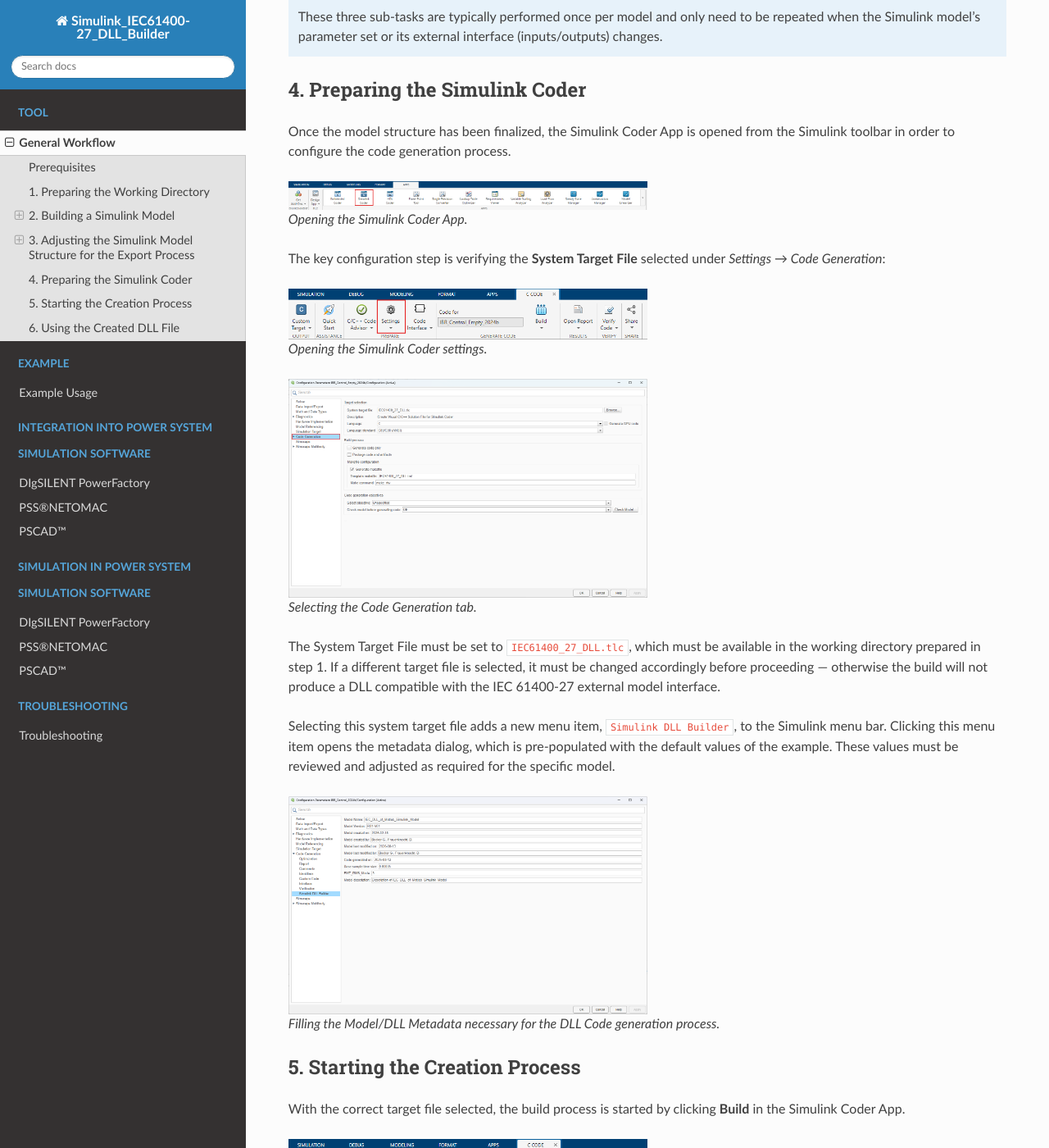
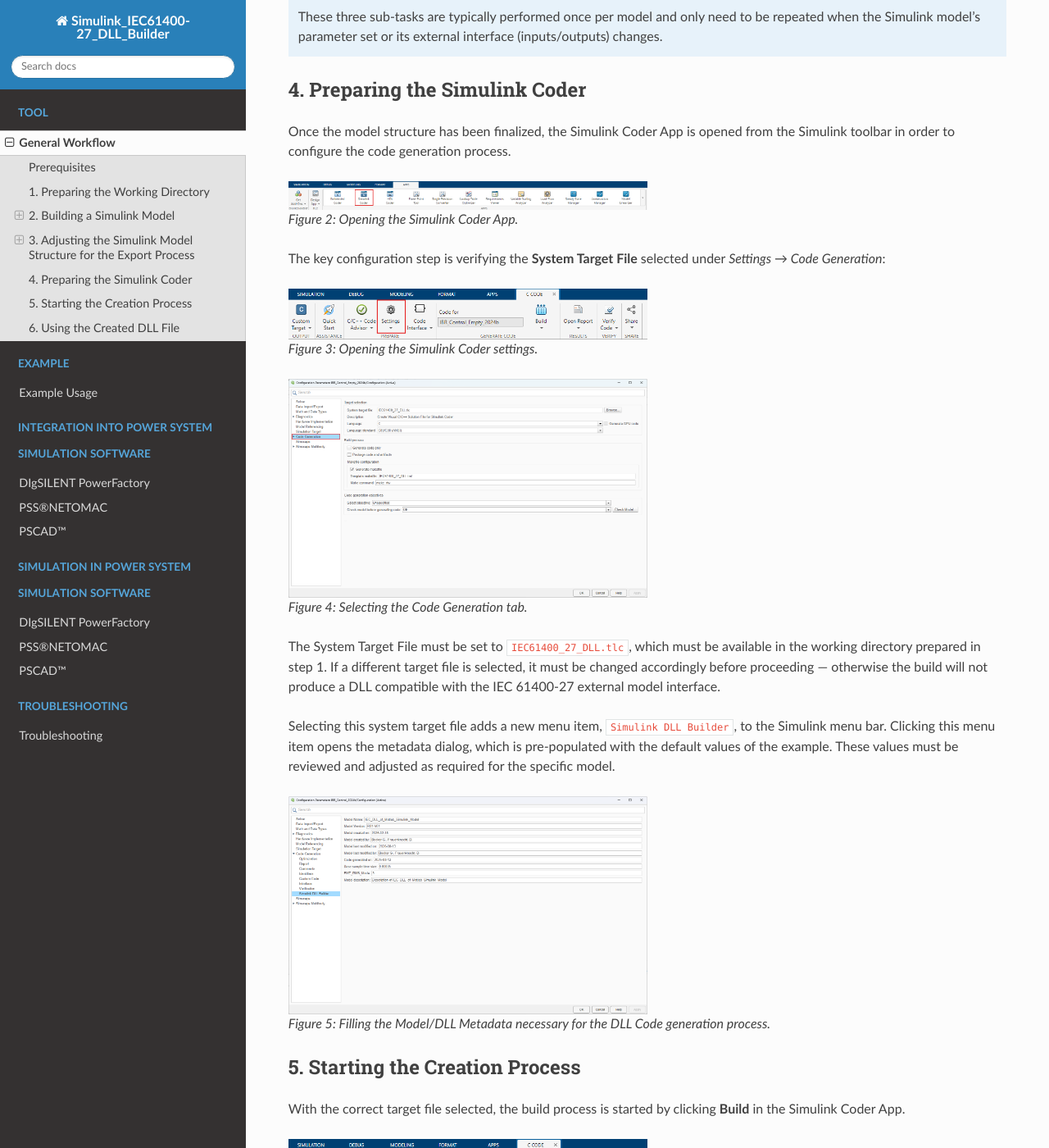
Before and after one commit to Institute-of-Electrical-Energy-Systems/SIMULINK_DLL_Builder, a Sphinx documentation site: the page built from docs/How_to_use.rst, in a window 1280 px wide and 1400 px high, scrolled down 4396 px. Shown: the whole window at 82% size. Built offline with Sphinx 7.4.7 and the Read the Docs theme 3.1.0, drawn with Linux system fonts in a browser that asks for light colours; formulas are drawn with MathJax 3; some of the changed text lies outside the part shown.

Commit message:
Update How_to_use.rst

```diff
--- a/docs/How_to_use.rst
+++ b/docs/How_to_use.rst
@@ -11,8 +11,9 @@
 
 .. figure:: ./images/GeneralWorkflow/iec61400_27_builder_workflow.png
    :alt: Overview of the six-step workflow
+   :target: _images/iec61400_27_builder_workflow.png
 
-   Overview of the six-step workflow of the IEC 61400-27 Builder.
+   Figure 1: Overview of the six-step workflow of the IEC 61400-27 Builder.
 
 .. note::
 
@@ -214,8 +215,9 @@
 .. figure:: ./images/GeneralWorkflow/SimulinkCoder.png
    :alt: Opening the Simulink Coder App
    :width: 50%
+   :target: _images/SimulinkCoder.png
 
-   Opening the Simulink Coder App.
+   Figure 2: Opening the Simulink Coder App.
 
 The key configuration step is verifying the **System Target File**
 selected under *Settings → Code Generation*:
@@ -223,14 +225,16 @@
 .. figure:: ./images/GeneralWorkflow/SimulinkCoderSettings.png
    :alt: Simulink Coder settings dialog
    :width: 50%
+   :target: _images/SimulinkCoderSettings.png
 
-   Opening the Simulink Coder settings.
+   Figure 3: Opening the Simulink Coder settings.
 
 .. figure:: ./images/GeneralWorkflow/SimulinkCoderSettingsCodeGeneration.png
    :alt: Code Generation tab
    :width: 50%
+   :target: _images SimulinkCoderSettingsCodeGeneration.png
 
-   Selecting the Code Generation tab.
+   Figure 4: Selecting the Code Generation tab.
 
 The System Target File must be set to ``IEC61400_27_DLL.tlc``, which must be available in the working directory prepared in
 step 1. If a different target file is selected, it must be changed accordingly before proceeding — otherwise the build will
@@ -243,8 +247,9 @@
 .. figure:: ./images/GeneralWorkflow/SimulinkCoderSettingsMetaData.png
    :alt: Code Generation Simulink DLL Builder tab
    :width: 50%
+   :target: _images/SimulinkCoderSettingsMetaData.png
 
-   Filling the Model/DLL Metadata necessary for the DLL Code generation process.
+   Figure 5: Filling the Model/DLL Metadata necessary for the DLL Code generation process.
 
 
 5. Starting the Creation Process
@@ -255,8 +260,9 @@
 .. figure:: ./images/GeneralWorkflow/SimulinkCoderBuild.png
    :alt: Starting the code generation process
    :width: 50%
+   :target: _images/SimulinkCoderBuild.png
 
-   Starting the code generation process.
+   Figure 6: Starting the code generation process.
 
 Depending on the size of the model and the performance of the local system, the build may take anywhere from a few seconds
 to several minutes. During this process, the compiler and linker — configured via ``IEC61400_27_DLL.tmf`` — generate the
```
